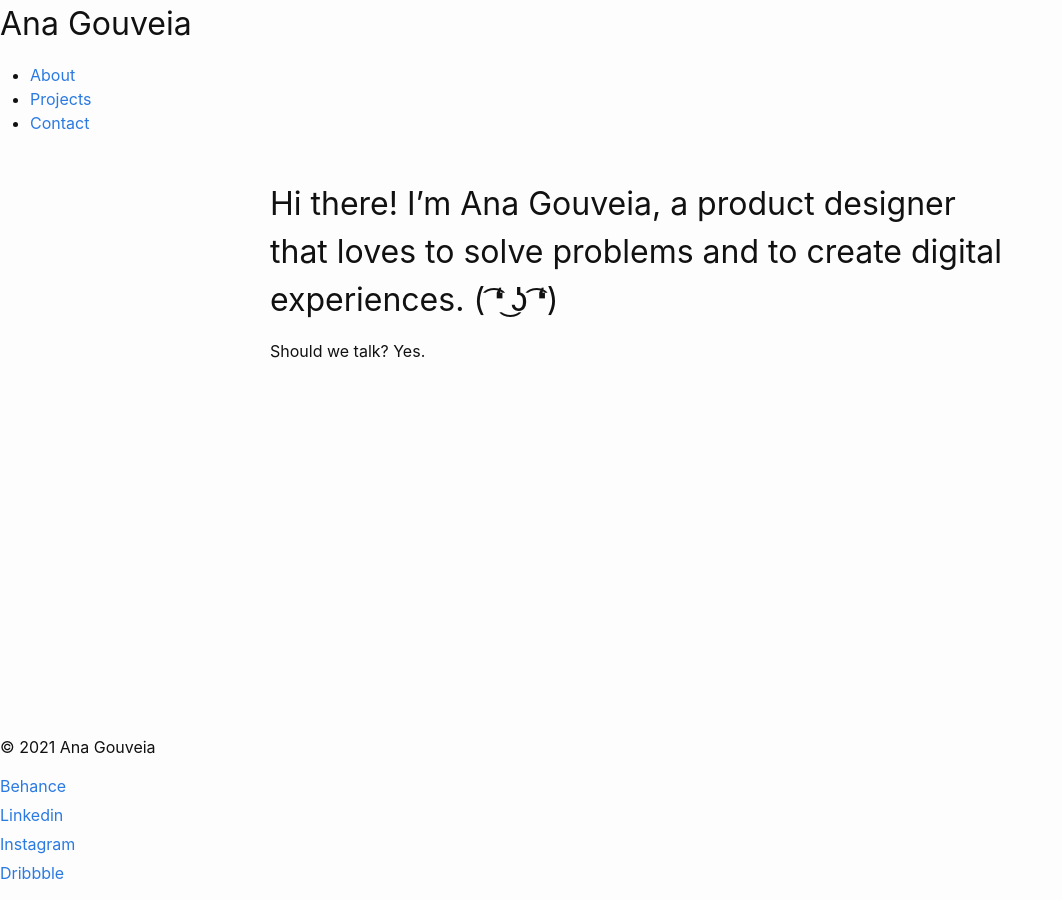
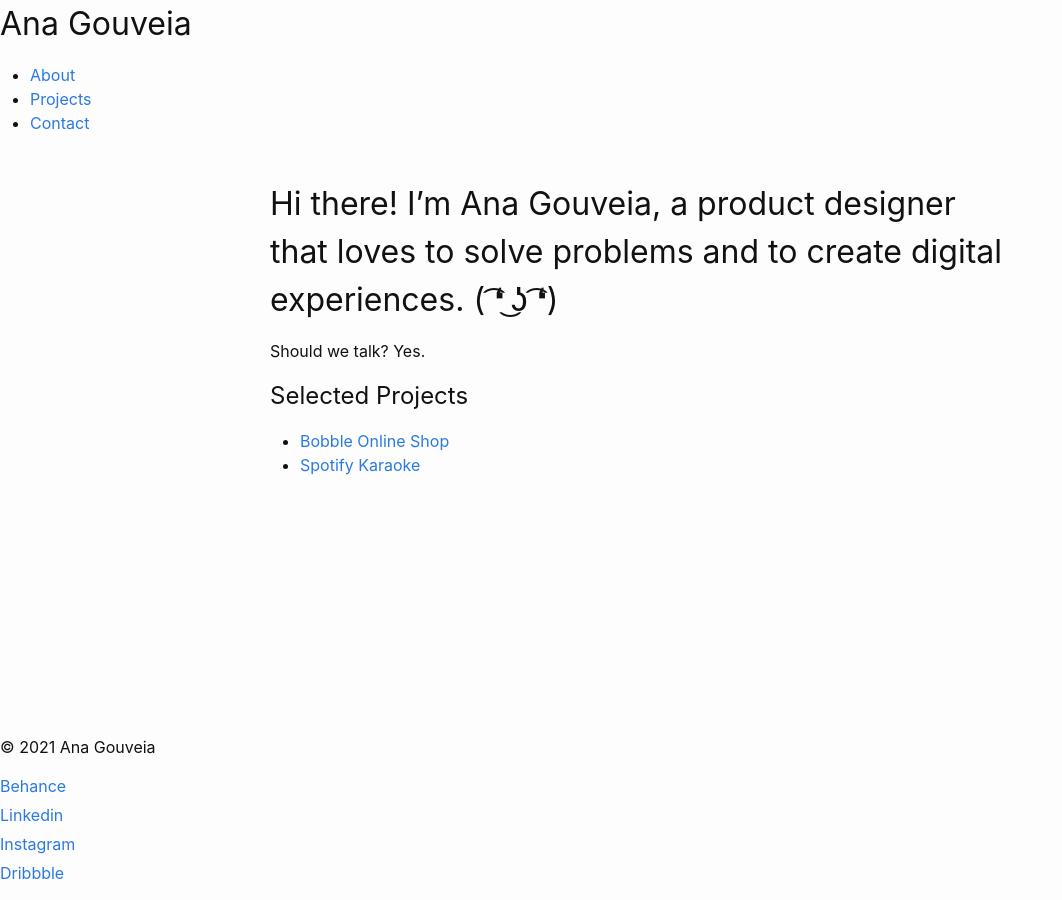
Before and after one commit to anagouveia16/projeto, a Jekyll site: the page built from index.markdown, in a window 1280 px wide. Shown: the whole page, without its empty margins (0-1062 px from the left). Built offline with Jekyll 4.4.1, drawn with Linux system fonts in a browser that asks for light colours.

```diff
--- /dev/null
+++ b/_includes/navigation-projects.html
@@ -0,0 +1,8 @@
+<nav>
+    <h1>Selected Projects</h1>
+    <ul>
+        {% for project in site.projects %}
+            <li><a href="{{project.url}}">{{project.title}}</a></li>
+            {% endfor %}
+    </ul>
+</nav>
--- a/_includes/navigation.html
+++ b/_includes/navigation.html
@@ -1,6 +1,6 @@
 <nav>
     <ul>
-        <li><a>About</a></li>
+        <li><a>About</a></li> <!-- como criar as ligações com links para -->
         <li><a>Projects</a></li>
         <li><a>Contact</a></li>
     </ul>
--- a/_layouts/home.html
+++ b/_layouts/home.html
@@ -9,3 +9,5 @@ layout: default
   </p>
 
   <!-- incluir imagens dos projetos com links-->
+
+  {% include navigation-projects.html %}
--- /dev/null
+++ b/_projects/bobble.html
@@ -0,0 +1,5 @@
+---
+title: "Bobble Online Shop"
+link: https://www.behance.net/gallery/114667945/Bobble-online-shop-concept
+category: "product design"
+---
--- a/_projects/spotify_karaoke.html
+++ b/_projects/spotify_karaoke.html
@@ -1,6 +1,7 @@
 ---
-title: Spotify Karaoke
+title: "Spotify Karaoke"
 link: https://www.behance.net/gallery/115003263/Spotifys-New-Karaoke-Feature-Concept
+category: "product design"
 ---
 
 The Challenge
```
Also changed, not shown: 1 other file.
